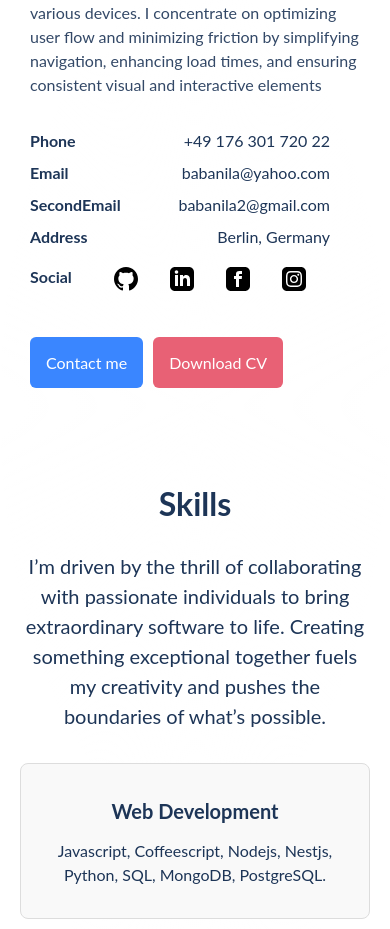
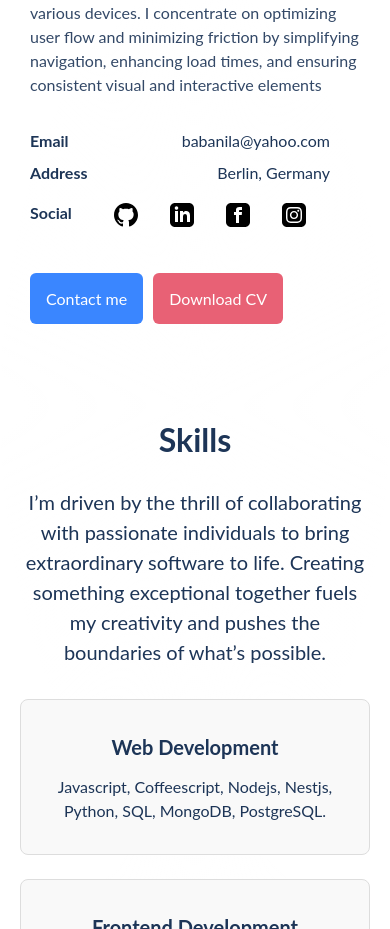
Before and after one commit to Babanila/babajide-williams-website, a SvelteKit app: page / in a window 390 px wide. Shown: the part 860-1789 px from the top of the page. Built offline with nearby package versions, Linux system fonts and the light colour scheme; no server answers.

Commit message:
Remove phone number from info

```diff
--- a/src/routes/+page.svelte
+++ b/src/routes/+page.svelte
@@ -73,9 +73,8 @@
 		introMessage:
 			'I’m a solution-driven software engineer with over 10 years of experience in the IT world, providing a permanent solution to day-to-day challenges that gives the company a competitive edge and producing outstanding results for clients. My experience spans across multiple aspects of design and development process, with a primary focus on creating intuitive, accessible, and user-centered products. I’ve worked closely with designers to translate wireframes and prototypes into interactive, responsive interfaces, ensuring a smooth and engaging user journey across various devices. I concentrate on optimizing user flow and minimizing friction by simplifying navigation, enhancing load times, and ensuring consistent visual and interactive elements',
 		email: 'babanila@yahoo.com',
-		secondEmail: 'babanila2@gmail.com',
 		address: 'Berlin, Germany',
-		phone: '+49 176 301 720 22',
+		// phone: '+49 176 301 720 22',
 		skype: 'al.babanila',
 		facebook: 'https://www.facebook.com/Babanila/',
 		github: 'https://github.com/babanila',
@@ -84,7 +83,7 @@
 		thread: 'https://www.threads.net/@babanila'
 	};
 
-	const infos: string[] = ['phone', 'email', 'secondEmail', 'address'];
+	const infos: string[] = ['email', 'address'];
 
 	const socialConnections: SocialConnectionType[] = [
 		{ name: 'github', icon: github },
```
